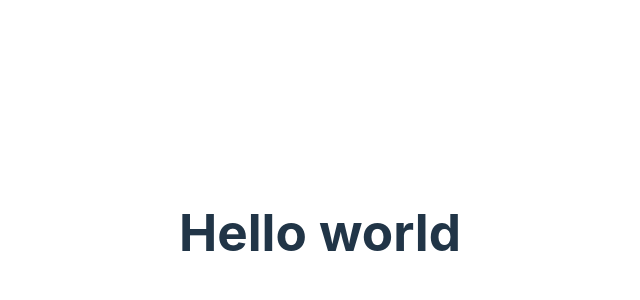
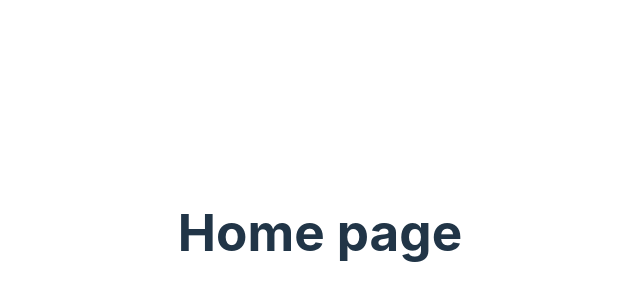
Before and after one commit to DaniCastel/react-vite, a React (Vite) app: page / in a window 1280 px wide. Shown: the part 168-468 px from the top of the page, without its empty margins (320-960 px from the left). Built offline with nearby package versions, Linux system fonts and the light colour scheme.

Commit message:
Add home and not found to routes

```diff
--- a/src/App.tsx
+++ b/src/App.tsx
@@ -1,10 +1,16 @@
+import { HashRouter, Route, Routes } from 'react-router-dom';
+
 import './App.css';
-import { HashRouter } from 'react-router-dom';
+import Home from './pages/Home';
+import NotFoundPage from './pages/404';
 
-function App() {
+export function App() {
   return (
     <div className="App">
-      <h1>Hello world</h1>
+      <Routes>
+        <Route path="/" element={<Home/>}/>
+        <Route path="*" element={<NotFoundPage/>}/>
+      </Routes>
     </div>
   );
 }
```
